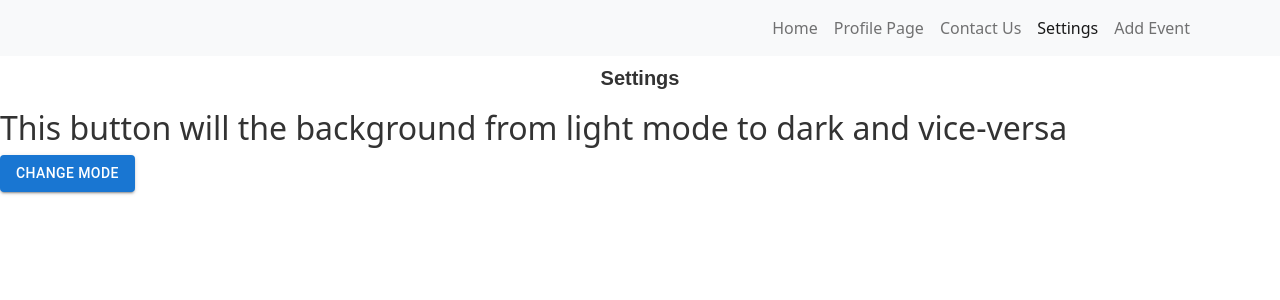
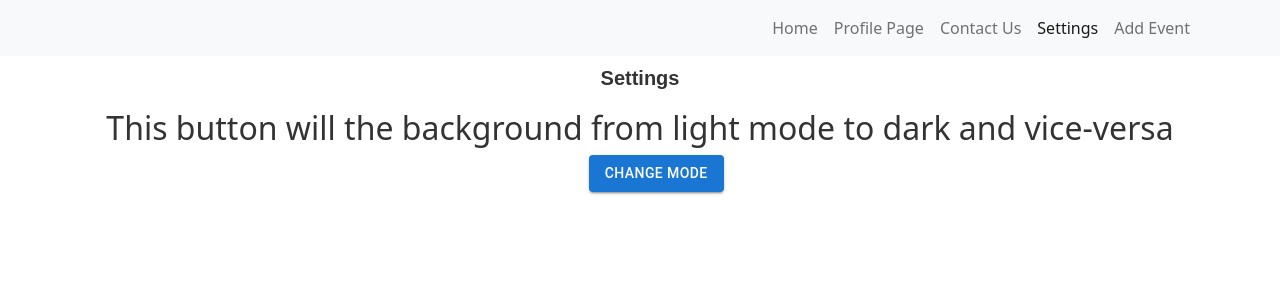
Before and after one commit to asingh19app/TODO-APP, a React (Create React App) app in the folder todo-app/: page /settings in a window 1280 px wide. Shown: the top 300 px of the page. Built offline with nearby package versions, Linux system fonts and the light colour scheme.

Commit message:
Added styling for h2 and button on Settings

```diff
--- a/todo-app/src/pages/Settings.js
+++ b/todo-app/src/pages/Settings.js
@@ -27,7 +27,7 @@ export default function Settings() {
       <NavBar />
       <h1>Settings</h1>
       <h2>This button will the background from light mode to dark and vice-versa</h2>
-      <Button variant='contained' onClick={toggleTheme}>Change Mode</Button>
+      <Button variant='contained' onClick={toggleTheme} className='settingBtn'>Change Mode</Button>
 
     </div>
   )
--- a/todo-app/src/pages/styles/App.css
+++ b/todo-app/src/pages/styles/App.css
@@ -2,3 +2,11 @@
     flex  : 1; /* Drives height */
     width : 100%; /* Width might not be needed, depending on rules applied to the parent */
 }
+h2{
+    text-align: center;
+}
+.settingBtn{
+    margin: auto;
+    position: relative;
+    left: 46%;
+}
```
